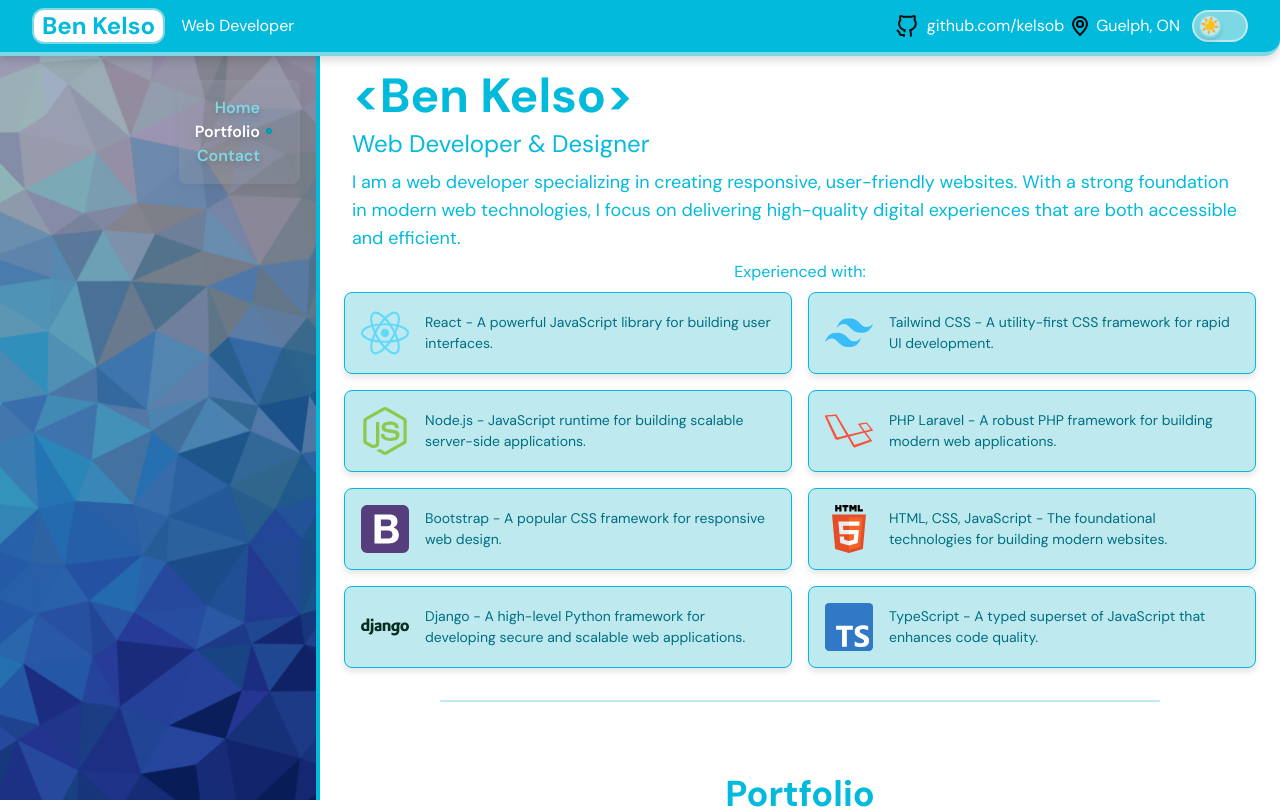
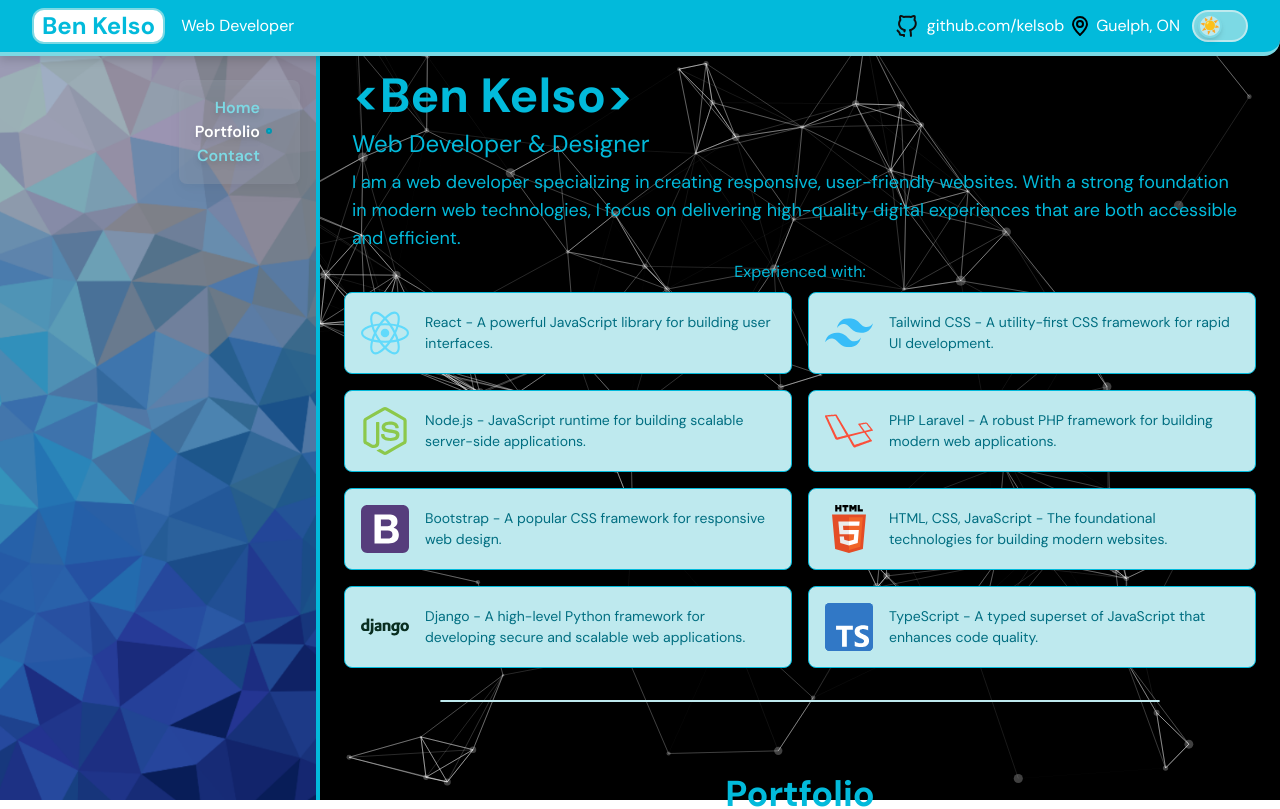
Before and after one commit to kelsob/portfolio, a React (Vite) app: page / in a window 1280 px wide. Shown: the top 809 px of the page. Built offline with nearby package versions, Linux system fonts and the light colour scheme; a web font is replaced by a local one.

Commit message:
Implemented particles.js background for maincontent section.

```diff
--- a/package.json
+++ b/package.json
@@ -10,6 +10,8 @@
     "preview": "vite preview"
   },
   "dependencies": {
+    "@tsparticles/react": "^3.0.0",
+    "@tsparticles/slim": "^3.5.0",
     "react": "^18.3.1",
     "react-dom": "^18.3.1",
     "react-router-dom": "^6.26.1"
--- /dev/null
+++ b/src/components/particles/SidebarParticles.jsx
@@ -0,0 +1,108 @@
+import { useEffect, useState, useMemo } from 'react';
+import Particles, { initParticlesEngine } from '@tsparticles/react';
+import { loadSlim } from '@tsparticles/slim'; // Using slim for performance
+
+export const SidebarParticles = () => {
+  const [init, setInit] = useState(false);
+
+  // Initialize particles engine
+  useEffect(() => {
+    initParticlesEngine(async (engine) => {
+      // Load only the slim version of the engine for performance
+      await loadSlim(engine);
+    }).then(() => {
+      setInit(true); // Set init to true once engine is ready
+    });
+  }, []);
+
+  const particlesLoaded = (container) => {
+    console.log(container); // Callback when particles are loaded
+  };
+
+  const options = useMemo(
+    () => ({
+      background: {
+        color: {
+          value: '#000000', // Background color (can be changed or set to transparent)
+        },
+      },
+      fpsLimit: 120, // Max FPS for the particles rendering
+      interactivity: {
+        events: {
+          onClick: {
+            enable: true, // Allows clicking to interact with particles
+            mode: 'push', // Push mode on click
+          },
+          onHover: {
+            enable: true, // Hover effect for particles
+            mode: 'repulse', // Repulse particles on hover
+          },
+        },
+        modes: {
+          push: {
+            quantity: 4, // Number of particles to add on click
+          },
+          repulse: {
+            distance: 128, // Distance for repulsion on hover
+            duration: 0.6, // Duration of the hover effect
+          },
+        },
+      },
+      particles: {
+        color: {
+          value: '#ffffff', // Color of particles
+        },
+        links: {
+          color: '#ffffff', // Links between particles
+          distance: 150, // Max distance for particle links
+          enable: true, // Enable linking particles
+          opacity: 0.5,
+          width: 1,
+        },
+        move: {
+          enable: true, // Enable movement
+          speed: 1, // Speed of particle movement
+          direction: 'none',
+          outModes: {
+            default: 'bounce', // Bounce particles when hitting edge
+          },
+          random: false,
+          straight: true,
+        },
+        number: {
+          density: {
+            enable: true, // Enable density-based particle number
+            area: 800, // Area size for density calculation
+          },
+          value: 240, // Number of particles
+        },
+        opacity: {
+          value: 0.25, // Particle opacity
+        },
+        shape: {
+          type: 'circle', // Shape of particles
+        },
+        size: {
+          value: { min: 1, max: 5 }, // Size of particles
+        },
+      },
+      detectRetina: true, // Enable retina detection
+    }),
+    [] // No dependencies, runs only once
+  );
+
+  // Render particles only after initialization
+  if (init) {
+    return (
+      <Particles
+        id="tsparticles"
+        particlesLoaded={particlesLoaded} // Optional callback
+        options={options} // Particle options
+        className="z-0" // Confine the particles to the sidebar
+
+      />
+    );
+  }
+
+  return null; // Don't render anything before initialization
+};
--- a/src/layouts/Navbar.jsx
+++ b/src/layouts/Navbar.jsx
@@ -17,7 +17,7 @@
 
   return (
     <nav
-      className={`fixed top-0 w-full p-2 z-10 border-b-4 pl-8 pr-8 transition-colors duration-300 rounded-br-2xl ${
+      className={`fixed top-0 w-full p-2 border-b-4 pl-8 pr-8 transition-colors duration-300 rounded-br-2xl z-20 ${
         isDarkMode
           ? 'bg-darkColor border-mainColor text-white'
           : 'bg-mainColor border-lightColor text-black'
--- a/src/layouts/Sidebar.jsx
+++ b/src/layouts/Sidebar.jsx
@@ -26,7 +26,7 @@
   }, []);
 
   return (
-    <aside className="fixed w-1/4 min-h-screen border-r-4 border-mainColor dark:border-superDarkColor">
+    <aside className="fixed w-1/4 min-h-screen border-r-4 z-10 border-mainColor dark:border-superDarkColor">
       {/* Background Layer */}
       <div className="absolute inset-0">
         {/* Light mode background */}
--- a/src/pages/Home.jsx
+++ b/src/pages/Home.jsx
@@ -1,6 +1,6 @@
 const Home = () => {
   return (
-    <div className="min-h-auto flex flex-col space-y-2 justify-center p-6">
+    <div className="min-h-auto flex flex-col space-y-2 justify-center p-6 z-10">
       {/* Introduction Section */}
       <div className="w-full max-w-4xl mx-auto">
         <h1 className="text-5xl font-bold mb-2 text-left transition-all duration-500 ease-in-out">
--- a/src/pages/MainContent.jsx
+++ b/src/pages/MainContent.jsx
@@ -1,17 +1,24 @@
-
 import Sidebar from '../layouts/Sidebar';
 import Home from './Home';
 import Portfolio from './Portfolio';
 import Contact from './Contact';
-
+import { SidebarParticles } from '../components/particles/SidebarParticles';
 
 const MainContent = () => {
   return (
-    <div className="flex flex-grow min-h-screen pt-0">
+    <div className="flex flex-grow min-h-screen pt-0 relative">
       {/* Left Navigation Area */}
       <Sidebar />
       {/* Right Content Area */}
-      <div className="w-3/4 bg-white dark:bg-gray-700 transition-colors duration-300 ml-auto mt-12">
+      <div className="w-3/4 bg-white dark:bg-gray-700 transition-colors duration-300 ml-auto mt-12 relative">
+
+        {/* Particles Background */}
+        <div className="absolute inset-0 z-0">
+          <SidebarParticles />
+        </div>
+
+        {/* Main Content */}
+        <div className="relative z-10">
           <div className="flex flex-col text-center w-full space-y-auto">
             <section id="home" className="pt-16 -mt-16">
               <Home />
@@ -31,6 +38,7 @@
           </div>
         </div>
       </div>
+    </div>
   );
 };
 
```
Also changed, not shown: 1 other file (tests, documents, lock files or other folders). Lines whose indentation alone changed are shown as unchanged.
